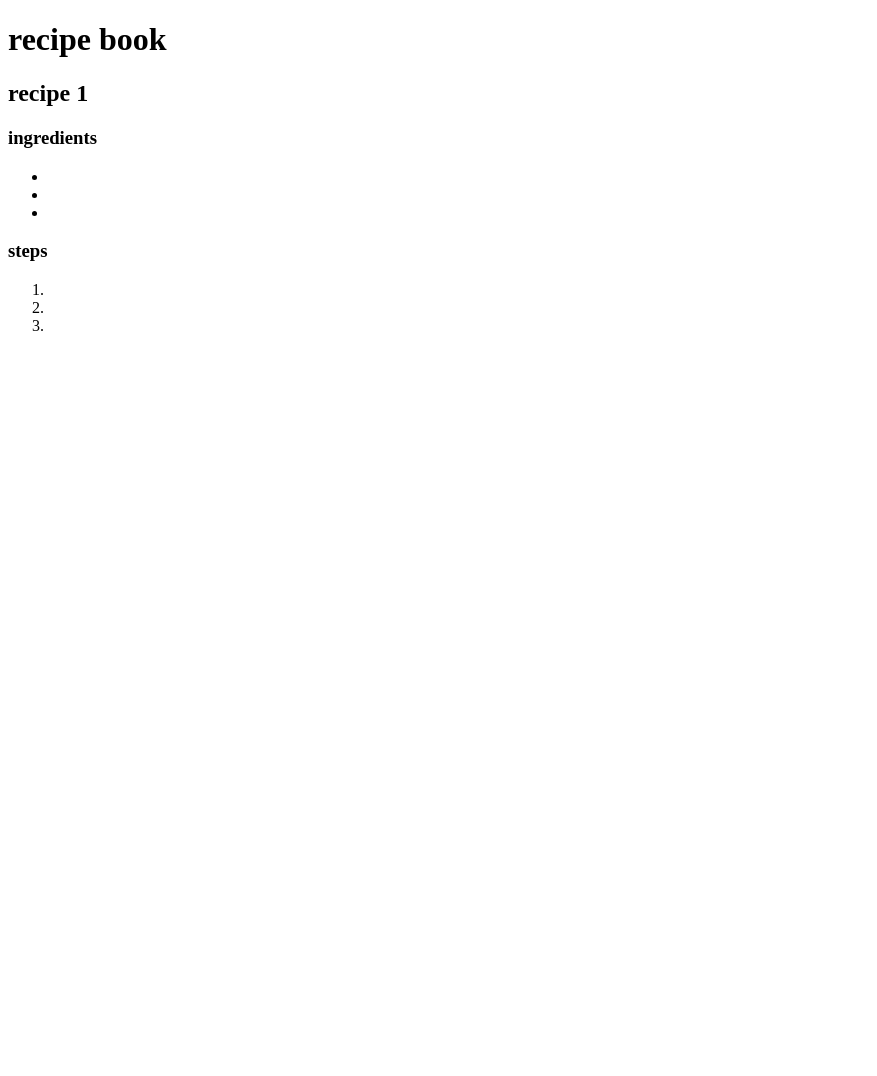
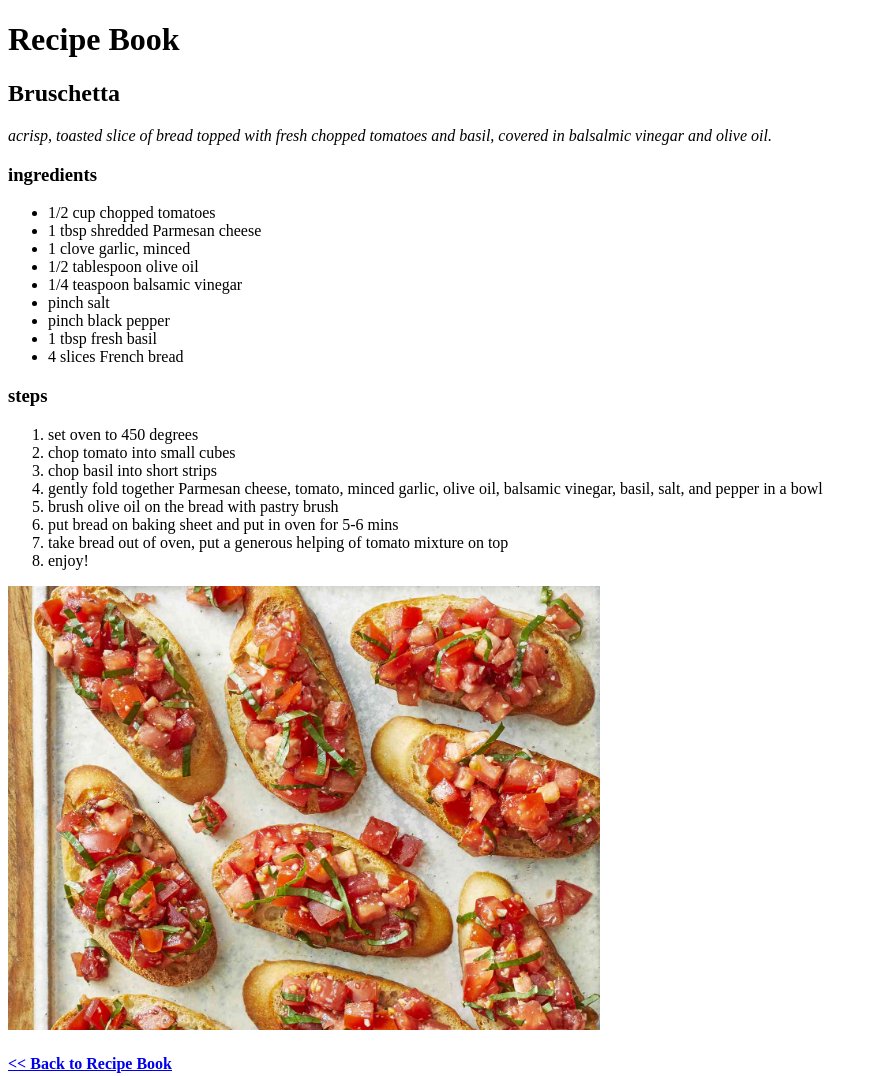
Before and after one commit to 25riesc/recipe, a plain HTML site: page recipes/recipe1.html in a window 1280 px wide. Shown: the whole page, without its empty margins (0-877 px from the left). Before the commit the page ends 800 px from the top, so only its background shows below. Drawn offline with Linux system fonts and the light colour scheme.

Commit message:
trying to egg image

```diff
--- a/recipes/recipe1.html
+++ b/recipes/recipe1.html
@@ -3,25 +3,43 @@
 <head>
         <meta charset="UTF-8:>
         <meta name="viewport" content = "width=device-width, initial-scale=1.0">
-        <title>recipe 1</title>
+        <title>Bruschetta</title>
 </head>
 <body>
 
-<h1>recipe book</h1>
-<h2>recipe 1</h2>
+<h1>Recipe Book</h1>
+<h2>Bruschetta</h2>
+<p> <em> acrisp, toasted slice of bread topped with fresh chopped tomatoes and basil,
+        covered in balsalmic vinegar and olive oil. </em></p>
 <h3>ingredients</h3>
     <ul>
-<li></li>
-<li></li>
-<li></li>
+<li> 1/2 cup chopped tomatoes </li>
+<li>1 tbsp shredded Parmesan cheese</li>
+<li>1 clove garlic, minced</li>
+<li>1/2 tablespoon olive oil </li>
+<li>1/4 teaspoon balsamic vinegar
+<li>pinch salt</li>
+<li>pinch black pepper</li>
+<li>1 tbsp fresh basil </li>
+<li>4 slices French bread</li>
 </ul>
+
 <h3>steps</h3>
 <ol>
-<li></li>
-<li></li>
-<li></li>
+<li>set oven to 450 degrees</li>
+<li>chop tomato into small cubes</li>
+<li>chop basil into short strips</li>
+<li>gently fold together Parmesan cheese, tomato, minced garlic, olive oil,
+        balsamic vinegar, basil, salt, and pepper in a bowl</li>
+<li>brush olive oil on the bread with pastry brush</li>
+<li>put bread on baking sheet and put in oven for 5-6 mins</li>
+<li>take bread out of oven, put a generous helping of tomato mixture on top</li>
+<li>enjoy!</li>
 </ol>
-
+<img src="../images/bruschetta.jpg"
+        alt="picture of bruschetta"
+        height=444>
+<h4><a href="/index.html"> << Back to Recipe Book</a></h4>
 
 
 </body>
```
Also changed, not shown: recipes/recipe2.html (+23 -10 lines), recipes/recipe3.html (+6 -2 lines), recipes/recipe4.html (+6 -2 lines), recipes/recipe5.html (+6 -2 lines).
